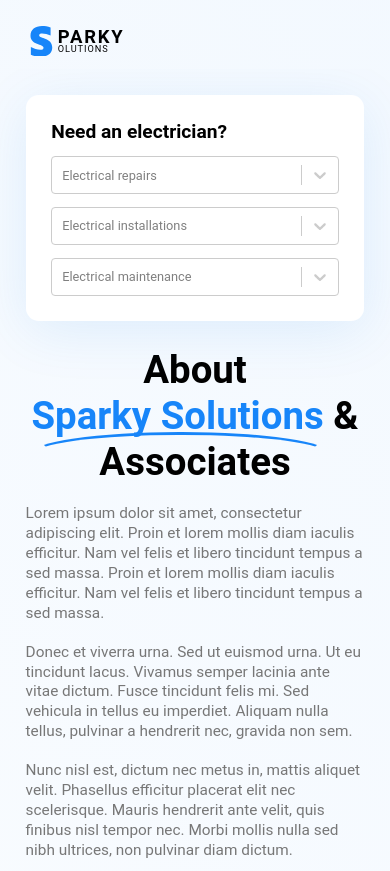
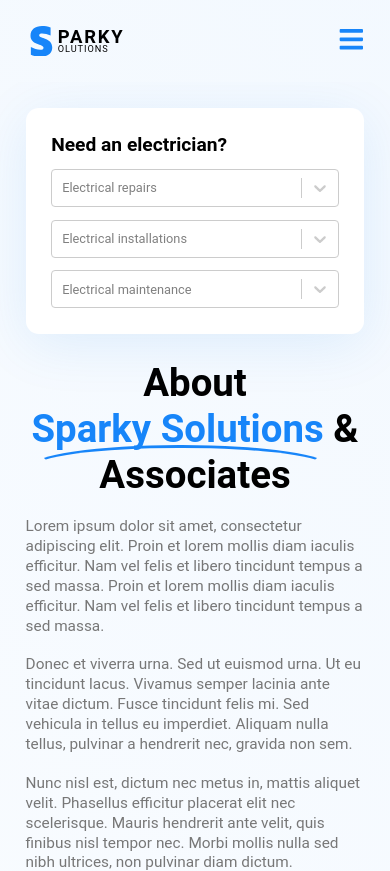
Before and after one commit to whoknowsi/sparky-solutions, a Next.js app: page /about in a window 390 px wide. Shown: the top 871 px of the page. Built offline with nearby package versions, Linux system fonts and the light colour scheme.

Commit message:
Added hamburguer menu on mobile

```diff
--- a/components/Header.js
+++ b/components/Header.js
@@ -1,6 +1,6 @@
 import Link from 'next/link'
-import React from 'react'
-import { FaRegArrowAltCircleDown, FaPhoneAlt } from 'react-icons/fa'
+import React, { useState } from 'react'
+import { FaRegArrowAltCircleDown, FaPhoneAlt, FaBars } from 'react-icons/fa'
 import CopyToClipboardButton from './CopyToClipboardButton'
 import Logo from './Logo'
 import styles from '../styles/components/Header.module.css'
@@ -8,11 +8,20 @@ import { useRouter } from 'next/router'
 
 const Header = () => {
     const router = useRouter()
+    const [open, setOpen] = useState(false)
 
     return (
-        <header className={styles.container}>
-            <nav >
-                <Logo color="#000" />
+        <header className={`${styles.container} ${open ? styles.open : ''}`}>
+            <div className={styles.background} onClick={() => setOpen(false)}></div>
+            <nav>
+                <div className={styles.alwaysOnTop}>
+                    <Logo color="#000" />
+                    <div className={styles.menuIcon}>
+                        <button onClick={() => setOpen(!open)}>
+                            <FaBars />
+                        </button>
+                    </div>
+                </div>
                 <ul>
                     <li className={router.pathname == "/" ? styles.active : ""}>
                         <Link href="/">Home</Link>
@@ -20,8 +29,8 @@ const Header = () => {
                     <li className={router.pathname == "/about" ? styles.active : ""}>
                         <Link href="/about">About</Link>
                     </li>
-                    <li className={router.pathname == "/services" ? styles.active : ""}>
-                        <Link href="/services">Services</Link>
+                    <li>
+                        <Link href="/#">Services</Link>
                         <button>
                             <FaRegArrowAltCircleDown />
                         </button>
--- a/styles/components/Header.module.css
+++ b/styles/components/Header.module.css
@@ -1,14 +1,24 @@
 .container {
-    padding: 2em var(--horizontal-padding);
-    padding-top: 3em;
     max-width: var(--max-width);
     margin: 0 auto;
+}
+
+.container .background {
+    position: fixed;
+    width: 100vw;
+    height: 100vh;
+    background-color: rgba(0, 0, 0, .3);
+    backdrop-filter: blur(3px);
+    z-index: 555;
+    display: none;
 }
 
 .container nav {
     display: flex;
     justify-content: space-between;
     align-items: center;
+    padding: 2em var(--horizontal-padding);
+    padding-top: 3em;
 }
 
 .container nav svg {
@@ -55,6 +65,28 @@
     font-size: 1.2em;
 }
 
+.container nav .menuIcon {
+    display: none;
+}
+
+.container nav .menuIcon button {
+    background: none;
+    border: none;
+    width: 2em;
+    height: 2em;
+}
+
+.container nav .menuIcon svg {
+    width: 2em;
+    height: 2em;
+}
+
+.container .alwaysOnTop {
+    display: flex;
+    align-items: center;
+    justify-content: space-between;
+}
+
 @media (max-width: 1650px) {
     .container {
         font-size: .8em;
@@ -62,9 +94,12 @@
 }
 
 @media (max-width: 768px) {
-    .container {
+    .container nav {
         padding: 2em;
-        padding-bottom: 1em;
+    }
+
+    .container .alwaysOnTop {
+        width: 100%;
     }
 
     .container nav ul {
@@ -75,4 +110,39 @@
         display: none;
     }
 
+    .container nav .menuIcon {
+        display: block;
+    }
+
+    .container.open nav {
+        position: relative;
+        flex-direction: column;
+        align-items: flex-start;
+        background-color: #f0f7fe;
+        z-index: 9999;
+        padding-bottom: 2em;
+    }
+
+    .container.open nav ul {
+        align-self: flex-end;
+        position: absolute;
+        flex-direction: column;
+        display: flex;
+        align-items: flex-end;
+        right: 0;
+        top: 5em;
+        font-size: 1.25em;
+        background-color: #f0f7fe;
+        padding: 2em;
+        padding-top: 1em;
+        border-bottom-left-radius: 2em;
+    }
+
+    .container.open .background {
+        display: block;
+    }
+
+    .container.open nav li:nth-child(3) button {
+        display: none;
+    }
 }
```
Also changed, not shown: 1 other file (tests, documents, lock files or other folders).
